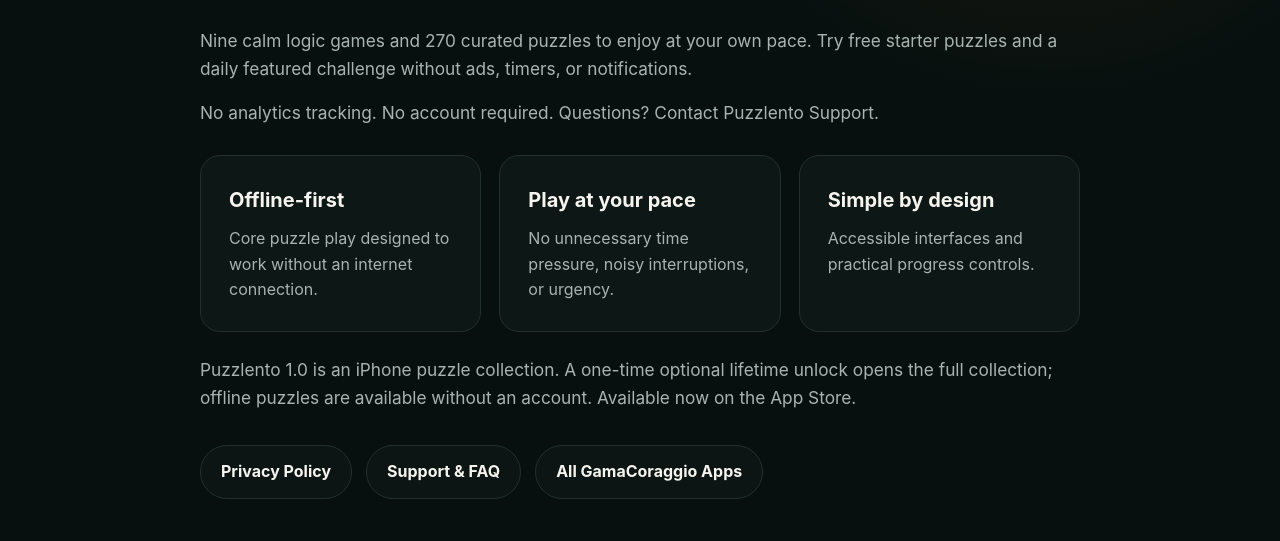
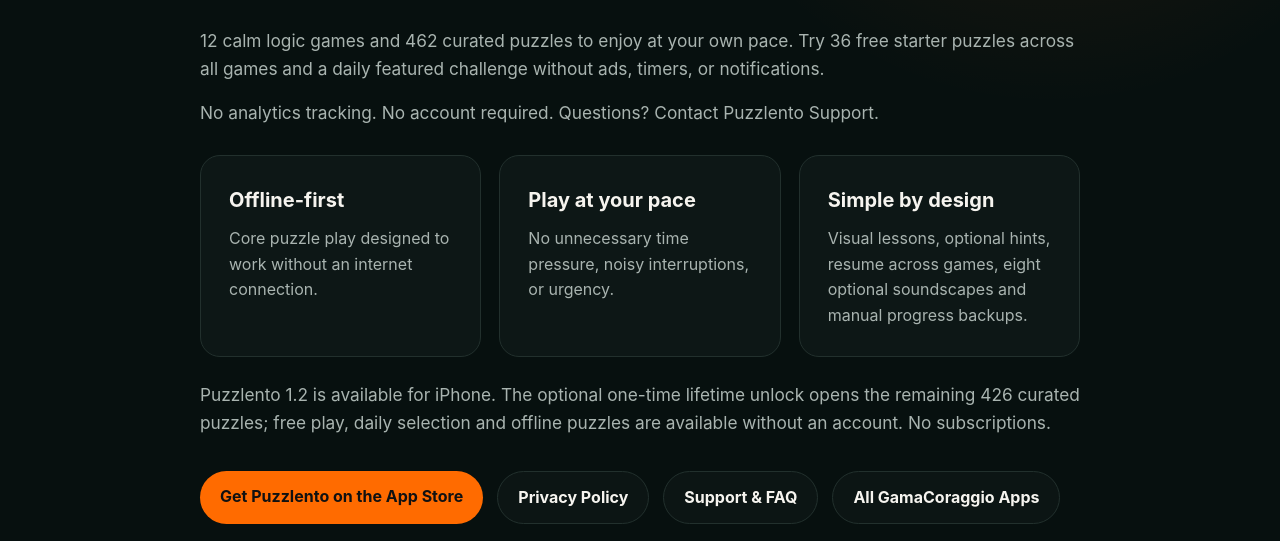
Before and after one commit to mmagriGH/gamacoraggio-site, a plain HTML site: page puzzlento/index.html in a window 1280 px wide. Shown: the part 411-952 px from the top of the page. Drawn offline with Linux system fonts and the light colour scheme.

Commit message:
site(puzzlento): update to live 1.2 catalog and App Store CTA

```diff
--- a/puzzlento/index.html
+++ b/puzzlento/index.html
@@ -3,7 +3,7 @@
 <head>
   <meta charset="UTF-8" />
   <meta name="viewport" content="width=device-width, initial-scale=1.0" />
-  <meta name="description" content="Puzzlento by GamaCoraggio LLC — Offline Logic Puzzles." />
+  <meta name="description" content="Puzzlento 1.2: 12 offline logic games, 462 curated puzzles, 36 free starters, a daily featured challenge, and an optional lifetime unlock. No ads or subscriptions." />
   <title>Puzzlento | GamaCoraggio</title>
   <link rel="stylesheet" href="../styles.css" />
 </head>
@@ -18,15 +18,15 @@
   <h1>Puzz<span style="color:var(--accent)">lento</span></h1>
   <p class="lead">Offline Logic Puzzles</p>
   <h2 style="font-size:clamp(1.5rem,3vw,2.8rem);margin-top:20px">Turn down the noise. Keep the challenge.</h2>
-  <p class="body-copy">Nine calm logic games and 270 curated puzzles to enjoy at your own pace. Try free starter puzzles and a daily featured challenge without ads, timers, or notifications.</p>
+  <p class="body-copy">12 calm logic games and 462 curated puzzles to enjoy at your own pace. Try 36 free starter puzzles across all games and a daily featured challenge without ads, timers, or notifications.</p>
   <p class="body-copy">No analytics tracking. No account required. Questions? <a href="mailto:support@gamacoraggio.com?subject=Puzzlento%20Support">Contact Puzzlento Support</a>.</p>
   <div class="cards" style="grid-template-columns:repeat(auto-fit,minmax(220px,1fr))">
     <article><h3>Offline-first</h3><p>Core puzzle play designed to work without an internet connection.</p></article>
     <article><h3>Play at your pace</h3><p>No unnecessary time pressure, noisy interruptions, or urgency.</p></article>
-    <article><h3>Simple by design</h3><p>Accessible interfaces and practical progress controls.</p></article>
+    <article><h3>Simple by design</h3><p>Visual lessons, optional hints, resume across games, eight optional soundscapes and manual progress backups.</p></article>
   </div>
-  <p class="body-copy" style="margin-top:24px">Puzzlento 1.0 is an iPhone puzzle collection. A one-time optional lifetime unlock opens the full collection; offline puzzles are available without an account. Available now on the App Store.</p>
-  <div class="actions"><a class="btn secondary" href="privacy/">Privacy Policy</a><a class="btn secondary" href="support/">Support & FAQ</a><a class="btn secondary" href="../index.html#products">All GamaCoraggio Apps</a></div>
+  <p class="body-copy" style="margin-top:24px">Puzzlento 1.2 is available for iPhone. The optional one-time lifetime unlock opens the remaining 426 curated puzzles; free play, daily selection and offline puzzles are available without an account. No subscriptions.</p>
+  <div class="actions"><a class="btn primary" href="https://apps.apple.com/us/app/puzzlento-logic-puzzles/id6825819250">Get Puzzlento on the App Store</a><a class="btn secondary" href="privacy/">Privacy Policy</a><a class="btn secondary" href="support/">Support &amp; FAQ</a><a class="btn secondary" href="../index.html#products">All GamaCoraggio Apps</a></div>
 
   </div></section></main>
   <footer><div class="wrap footer-row"><span>&copy; 2026 GamaCoraggio LLC</span>
```
